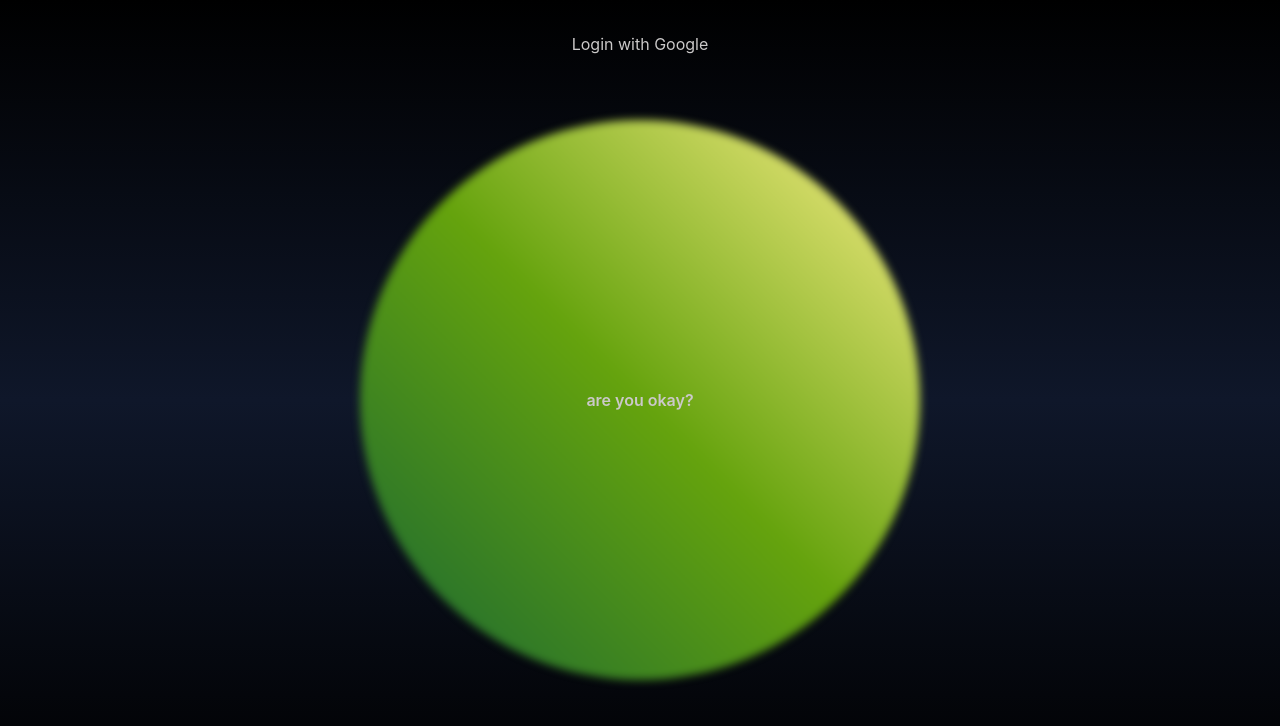
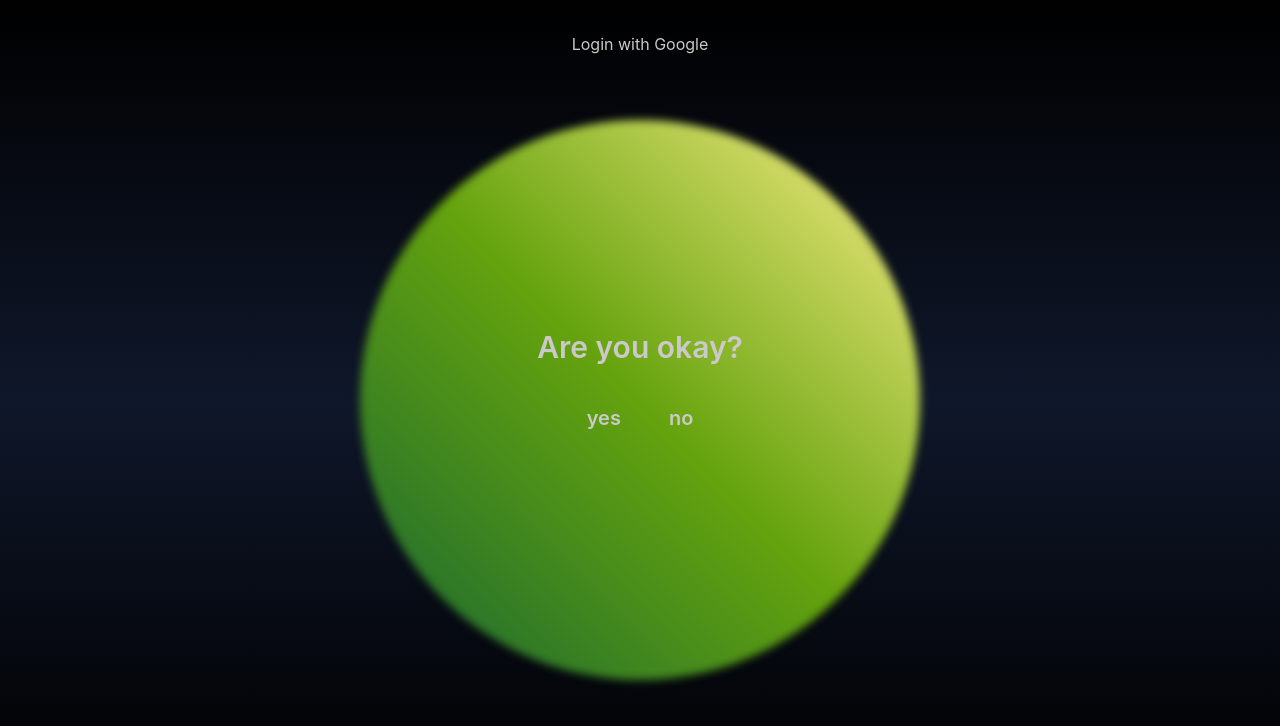
Before and after one commit to nexusboyko/withyou, a Next.js app: page /check in a window 1280 px wide. Both pictures are taken after a click on the button "check". Shown: the top 726 px of the page. Built offline with nearby package versions, Linux system fonts and the light colour scheme; no server answers.

Commit message:
Add demo question to check feature

```diff
--- a/src/app/check/page.tsx
+++ b/src/app/check/page.tsx
@@ -7,12 +7,47 @@ const Check = () => {
   const [idx, setIdx] = React.useState(-1);
   const [questions, setQuestions] = React.useState(false);
 
-  // TODO: add user answers to questions
+  const toAsk: Object[] = [
+    {
+      q: "Are you okay?",
+      a1: "yes",
+      a2: "no",
+    },
+  ];
+
   const playQuestions = () => {
     return (
       <>
-        <p className="absolute z-40 h-full w-full flex font-semibold items-center justify-center">
-          are you okay?
+        <p className="absolute z-40 h-full w-full flex flex-col font-semibold text-3xl items-center justify-center">
+          {toAsk.map((q: any, i) => (
+            <motion.div
+              key={i}
+              initial={{ opacity: 0 }}
+              animate={{ opacity: 1 }}
+              transition={{ duration: 0.5, ease: "easeInOut" }}
+              className="absolute z-40 h-full w-full flex flex-col font-semibold text-3xl items-center justify-center"
+            >
+              <p>{q.q}</p>
+              <motion.div className="flex gap-2 p-7">
+                <motion.button
+                  className="rounded-full h-[50px] aspect-square text-xl p-5 hover:bg-white/15 transition-all ease-in-out duration-200 filter hover:drop-shadow-[0_0_10px_rgba(255,255,255,0.7)] flex justify-center items-center "
+                  whileHover={{ scale: 1.1 }}
+                  transition={{ duration: 0.2, ease: "easeInOut" }}
+                  onClick={() => {}}
+                >
+                  {q.a1}
+                </motion.button>
+                <motion.button
+                  className="rounded-full h-[50px] aspect-square text-xl p-5 hover:bg-white/15 transition-all ease-in-out duration-200 filter hover:drop-shadow-[0_0_10px_rgba(255,255,255,0.7)] flex justify-center items-center "
+                  whileHover={{ scale: 1.1 }}
+                  transition={{ duration: 0.2, ease: "easeInOut" }}
+                  onClick={() => {}}
+                >
+                  {q.a2}
+                </motion.button>
+              </motion.div>
+            </motion.div>
+          ))}
         </p>
         <span
           className="absolute rounded-full w-full h-full blur-sm
@@ -26,14 +61,15 @@ const Check = () => {
   return (
     <motion.div className="w-full h-full flex items-center justify-center">
       <motion.button
-        whileHover={{ scale: questions ? 1 : 1.1 }}
-        whileTap={{ scale: 0.9 }}
+        whileHover={{ ...(questions ? {} : { scale: 1.1 }) }}
+        whileTap={{ ...(questions ? {} : { scale: 0.9 }) }}
+        initial={{ scale: 0 }}
         animate={
           questions
-            ? { width: "70vh", height: "70vh" }
+            ? { width: "70vh", height: "70vh", scale: 1 }
             : idx === 0
-            ? { width: "130px", height: "130px" }
-            : { width: "100px", height: "100px" }
+            ? { width: "130px", height: "130px", scale: 1 }
+            : { width: "100px", height: "100px", scale: 1 }
         }
         transition={{
           type: "spring",
```
